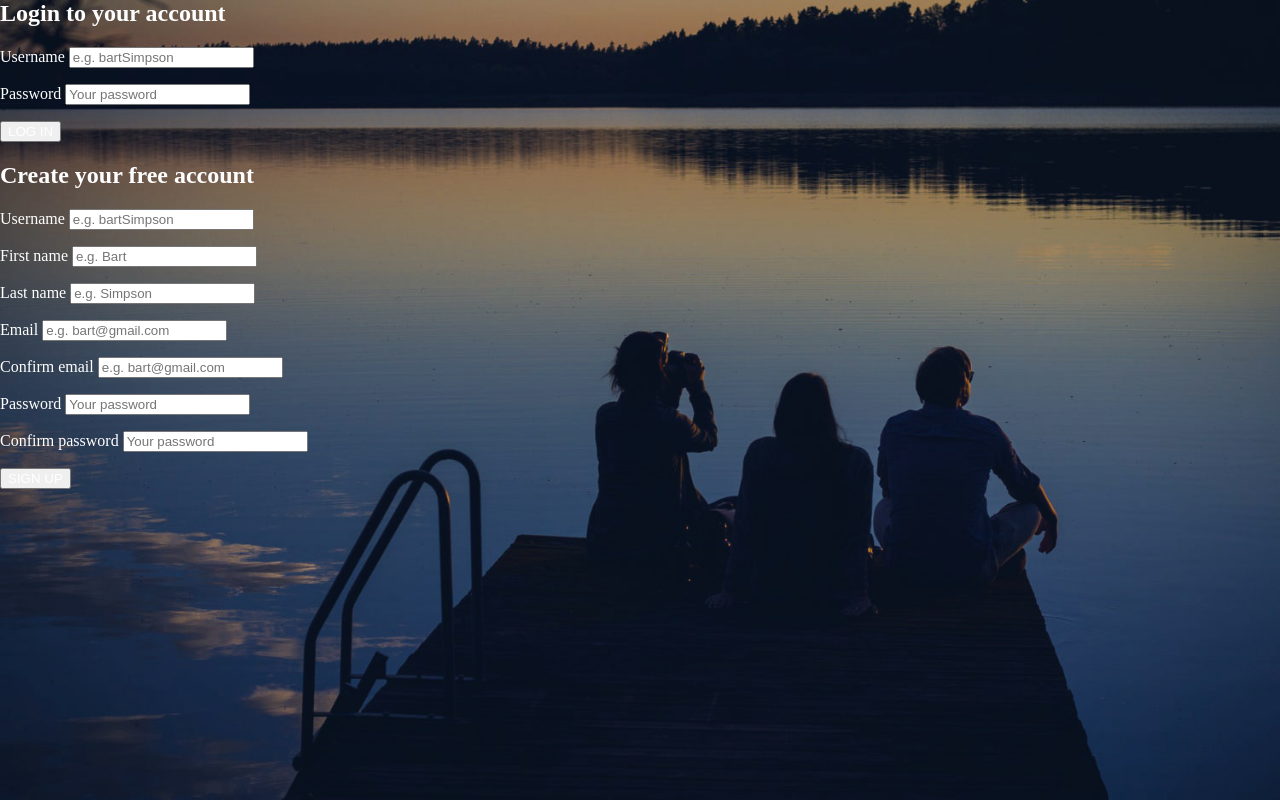
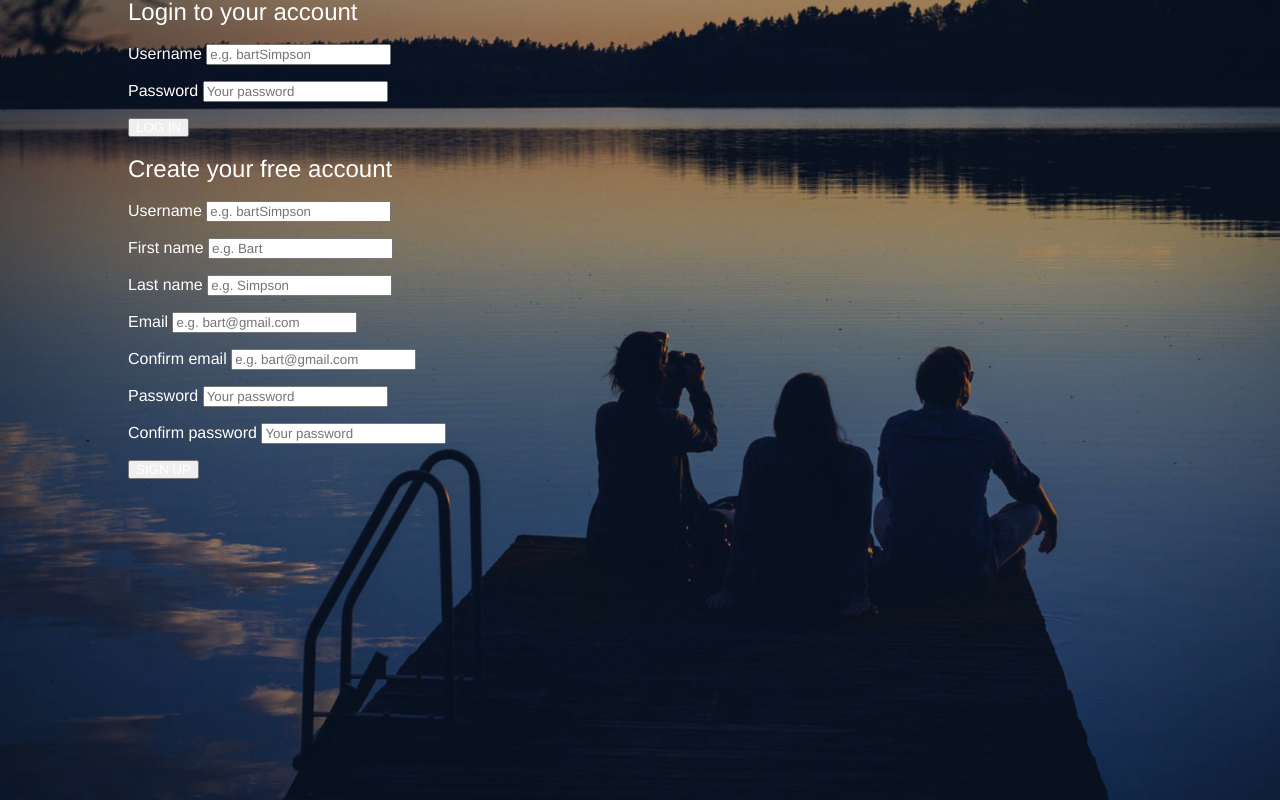
Before and after one commit to WilsonBenavides/Slotify, a PHP site: page /register.php in a window 1280 px wide. Run offline with PHP 8.4, Linux system fonts and the light colour scheme.

Commit message:
ep 25 Styling the login container

```diff
--- a/assets/css/register.css
+++ b/assets/css/register.css
@@ -17,4 +17,15 @@ body {
 
 #loginContainer * {
 	color: #fff;
+	font-family: "Helvetica Neue", "Helvetica", "Arial", sans-serif;
+	font-weight: normal;
+	line-height: 1em;
+	box-sizing: border-box;
 }
+
+#loginContainer {
+	width: 80%;
+	margin: 0 auto;
+	position: relative;
+	max-width: 1024px;
+}
```
